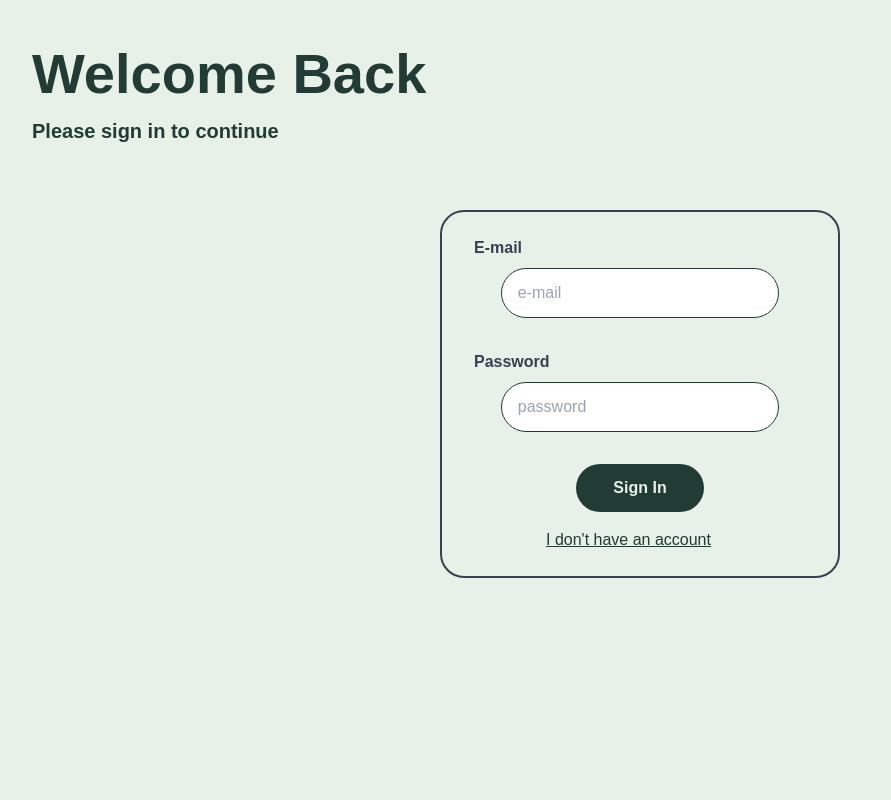
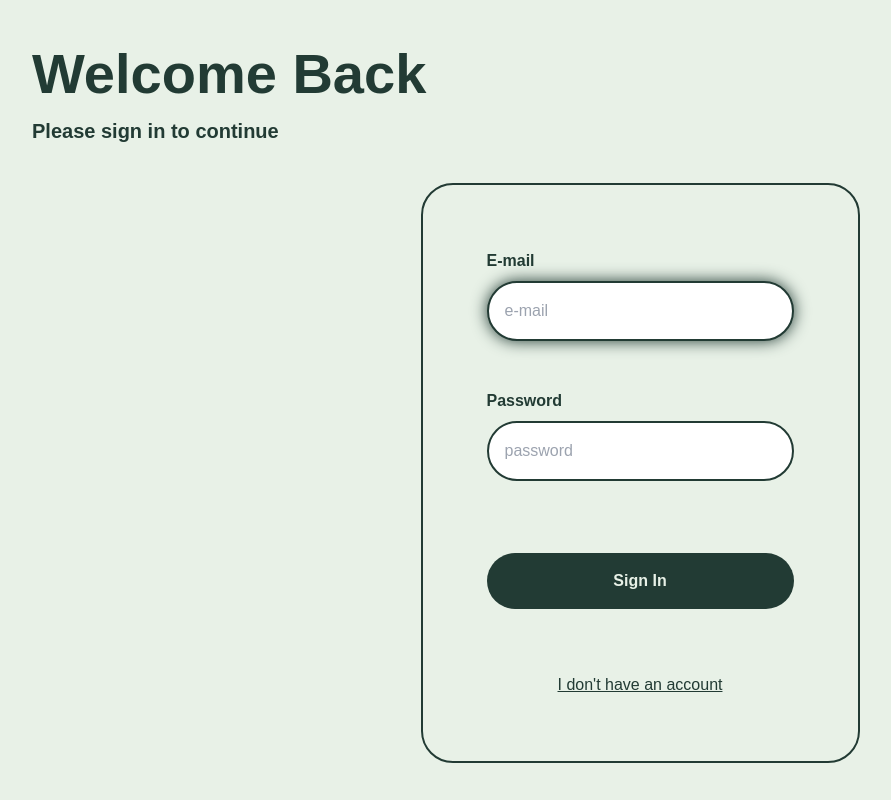
Before and after one commit to gurleensingh01/railway-capacity-management, a Next.js app: page /signIn in a window 1280 px wide. Shown: the whole page, without its empty margins (0-891 px from the left). Built offline with nearby package versions, Linux system fonts and the light colour scheme; no server answers.

Commit message:
update login/register styling

```diff
--- a/app/page.js
+++ b/app/page.js
@@ -33,7 +33,7 @@ export default function WelcomePage() {
         <div className="ext_main_container">
             <div className="h-full w-full flex flex-col items-center justify-center">
                 <div className="text-center">
-                    <h1 className="ext_title">Welcome</h1>
+                    <h1 className="ext_greeting_title">Welcome</h1>
                     <h2 className="font-thin italic mb-8">Railway Capacity Management</h2>
 
                     <div className="flex flex-row space-x-5 justify-center" >
--- a/app/signIn/page.js
+++ b/app/signIn/page.js
@@ -48,38 +48,45 @@ export default function SignInPage() {
 
     return (
     <div className="ext_main_container">
-      <div className="mb-16">
-        <h1 className="ext_title">Welcome Back</h1>
-        <h2 className="ext_subtitle">Please sign in to continue</h2>
+        <div className="ext_greeting">
+            <h1 className="ext_greeting_title">Welcome Back</h1>
+            <h2 className="ext_greeting_subtitle">Please sign in to continue</h2>
         </div>
 
-      {error && <p className="text-red-500 mb-4">{error}</p>} {/* Show error message */}
+        <div className="ext_auth_container">
+            <form onSubmit={onSubmit} className="ext_auth_form">
+                <div className="ext_field_section">
+                    <h3 className="ext_field_label">E-mail</h3>
+                    <input className="ext_field_entry" name="email" type="email" placeholder="e-mail" autoFocus required />
+                </div>
 
-      <div className="flex justify-center items-center">
-        <div className="w-[90%] max-w-[400px] p-6 border-2 border-gray-700 rounded-3xl">
-            <form onSubmit={onSubmit} className="flex flex-col items-center">
-            <h3 className="pl-2 self-start pb-2 text-gray-700 ext_label">E-mail</h3>
-            <input className="w-[80%] max-w-[560px] px-4 py-3 mb-8 border" name="email" type="email" placeholder="e-mail" required />
+                <div className="ext_field_section">
+                    <h3 className="ext_field_label">Password</h3>
+                    <input className="ext_field_entry" name="password" type="password" placeholder="password" required />
+                </div>
 
-            <h3 className="pl-2 self-start pb-2 text-gray-700 ext_label">Password</h3>
-            <input className="w-[80%] max-w-[560px] px-4 py-3 mb-8 border" name="password" type="password" placeholder="password" required />
-
-            <button type="submit" className="w-32 px-4 py-3 mx-auto dark_button" disabled={loading}>
-                {loading ? "Signing In..." : "Sign In"}
-            </button>
-
-            {loading && (
+                {/* Loading spinner */}
+                { loading && (
                     <div className="flex justify-center mt-4">
                     <div className="animate-spin h-8 w-8 border-t-2 border-blue-500 rounded-full"></div>
                     </div>
                 )}
+
+                {/* Error messages */}
+                { error && (
+                    <p className="ext_auth_error">{error}</p>
+                )}
+
+                <div className="ext_field_section">
+                    <button type="submit" className="ext_auth_submit_button dark_button" disabled={loading}>
+                    {loading ? "Signing In..." : "Sign In"}
+                    </button>
+                </div>
             </form>
-
-            <button onClick={() => router.push("/signUp")} className="mx-20 mt-4 dark_button_without_background">
+            <button onClick={() => router.push("/signUp")} className="ext_auth_context_switcher dark_button_without_background">
                 I don't have an account
             </button>
         </div>
     </div>
-    </div>
     );
 }
--- a/app/signUp/page.js
+++ b/app/signUp/page.js
@@ -26,11 +26,11 @@ export default function Page() {
 
     // Validation for email and password
     const validateInputs = (email, password, confirmPassword) => {
-    if (!email || !password) return "Please fill out all fields.";
-    if (password.length < 6) return "Password must be at least 6 characters.";
-    if (!/[A-Z]/.test(password)) return "Password must contain at least one uppercase letter.";
-    if (!/\d/.test(password)) return "Password must contain at least one number.";
-    if (password !== confirmPassword) return "Passwords do not match.";
+        if (!email || !password)            return "Please fill out all fields.";
+        if (password.length < 6)            return "Password must be at least 6 characters.";
+        if (!/[A-Z]/.test(password))        return "Password must contain at least one uppercase letter.";
+        if (!/\d/.test(password))           return "Password must contain at least one number.";
+        if (password !== confirmPassword)   return "Passwords do not match.";
         return null;
     };
 
@@ -77,83 +77,60 @@ export default function Page() {
 
     return (
         <div className="ext_main_container">
-      <div className="mb-4">
-        <h1 className="ext_title">Create an Account</h1>
-        <h2 className="ext_subtitle">Please fill in the form to continue</h2>
+            <div className="ext_greeting">
+                <h1 className="ext_greeting_title">Create an Account</h1>
+                <h2 className="ext_greeting_subtitle">Please fill in the form to continue</h2>
             </div>
 
-      {error && <p className="text-red-800 mb-4">{error}</p>}
-      {success && <p style={{ color: "#223B34" }} className="mb-4">{success}</p>}
+            <div className="ext_auth_container">
+                <form onSubmit={onSubmit} className="ext_auth_form">
+                    <div className="ext_field_section">
+                        <h3 className="ext_field_label">E-mail</h3>
+                        <input className="ext_field_entry" ref={emailRef} type="email" placeholder="e-mail" autoFocus required/>
+                    </div>
 
-      <div className="flex justify-center items-center">
-        <div className="w-[90%] max-w-[400px] p-6 border-2 border-gray-700 rounded-3xl">
-            <form onSubmit={onSubmit} className="flex flex-col items-center">
-            <h3 className="pl-2 self-start pb-2 ext_label">E-mail</h3>
-            <input
-                className="w-[80%] max-w-[560px] px-4 py-3 mb-8 border"
-                ref={emailRef}
-                type="email"
-                placeholder="e-mail"
-                autoFocus
-                required
-            />
+                    <div className="ext_field_section">
+                        <h3 className="ext_field_label">Password</h3>
+                        <input className="ext_field_entry" ref={passwordRef} type="password" placeholder="password" required/>
+                    </div>
 
-            <h3 className="pl-2 self-start pb-2 ext_label">Password</h3>
-            <input
-                className="w-[80%] max-w-[560px] px-4 py-3 mb-8 border"
-                ref={passwordRef}
-                type="password"
-                placeholder="password"
-                required
-            />
-
-            <h3 className="pl-2 self-start pb-2 ext_label">Confirm Password</h3>
-            <input
-                className="w-[80%] max-w-[560px] px-4 py-3 mb-8 border"
-                ref={confirmPasswordRef}
-                type="password"
-                placeholder="confirm password"
-                required
-            />
+                    <div className="ext_field_section">
+                        <h3 className="ext_field_label">Confirm Password</h3>
+                        <input className="ext_field_entry" ref={confirmPasswordRef} type="password" placeholder="confirm password" required/>
+                    </div>
 
                     {/* Province Selection */}
-            <h3 className="pl-2 self-start pb-2 ext_label">Select Your Province</h3>
-            <select
-                value={province}
-                onChange={(e) => setProvince(e.target.value)}
-                className="w-[80%] max-w-[560px] px-4 py-3 mb-8 border"
-                required
-            >
-                {provinces.map((prov) => (
-                <option key={prov} value={prov}>
-                    {prov}
-                </option>
-                ))}
+                    <div className="ext_field_section">
+                        <h3 className="ext_field_label">Region</h3>
+                        <select value={province} onChange={(e) => setProvince(e.target.value)} className="text-center ext_field_entry" required>
+                            {provinces.map((prov) => (<option key={prov} value={prov}>{prov}</option>))}
                         </select>
+                    </div>
 
-            <button
-                type="submit"
-                className="w-40 px-4 py-3 mx-auto mb-2 dark_button"
-                disabled={loading}
-            >
-                {loading ? "Creating Account..." : "Register"}
-            </button>
-
+                    {/* Loading message */}
                     {loading && (
                         <div className="flex justify-center mt-4">
                             <div className="animate-spin h-8 w-8 border-t-2 border-blue-500 rounded-full"></div>
                         </div>
                     )}
+
+                    {/* Error messages */}
+                    {error && <p className="ext_auth_error">{error}</p>}
+
+                    {/* Success messages */}
+                    {success && <p className="">{success}</p>}
+
+                    <div className="ext_field_section">
+                        <button type="submit" className="ext_auth_submit_button dark_button" disabled={loading} >
+                            {loading ? "Creating Account..." : "Register"}
+                        </button>
+                    </div>
                 </form>
 
-            <button
-            onClick={() => router.push("/signIn")}
-            className="mx-20 mt-4 dark_button_without_background"
-            >
+                <button onClick={() => router.push("/signIn")} className="ext_auth_context_switcher dark_button_without_background">
                     I have an account already
                 </button>
             </div>
         </div>
-    </div>
     );
 }
--- a/app/styles.css
+++ b/app/styles.css
@@ -21,26 +21,96 @@ sup {
     height: 100%;
     width: 100%;
     padding: 32px;
+    display: flex;
+    flex-direction: column;
+    overflow: scroll;
+    white-space: nowrap;
+}
+
+.ext_greeting {
+    display: flex;
+    flex-direction:column;
+    justify-content: start;
+    text-align: left;
+    align-items: start;
+    margin: 0;
+    margin-bottom: 32px;
+}
+
+.ext_greeting_title {
+    font-size: 56px;
+    font-weight: bold;
+}
+
+.ext_greeting_subtitle {
+    font-size: 20px;
+    font-weight: bold;
+}
+
+.ext_auth_container {
+    display: flex;
+    margin: auto;
+    flex-direction: column;
+    justify-content: center;
+    align-items: center;
+    border: 2px solid;
+    border-radius: 32px;
+}
+
+.ext_auth_form {
+    width: 100%;
+    height: 100%;
+    display: flex;
+    flex-direction: column;
+    justify-content: center;
+    align-items: center;
+    padding: 32px 64px;
+    margin: 32px;
+    gap: 48px;
+}
+
+.ext_auth_submit_button {
+    width: 100%;
+    height: auto;
+    padding: 16px;
+    margin-top: 24px;
+}
+
+.ext_field_section {
+    height: 100%;
+    width: 100%;
+    display: flex;
+    flex-direction: column;
+    text-align: left;
+    gap: 8px;
+}
+
+.ext_field_label {
+    font-size: 16px;
+    font-weight: bold;
+}
+
+.ext_field_entry {
+    width: 100%;
+    border: 2px solid;
+    border-radius: 32px;
+    padding: 16px;
+}
+
+.ext_auth_error {
+    color: red;
+}
+
+.ext_auth_context_switcher {
+    width: 100%;
+    height: 100%;
+    margin-top: 0;
+    margin-bottom: 64px;
 }
 
 .int_main_container {
     height: 100%;
     width: 100%;
-}
-
-.ext_title {
-    font-size: 56px;
-    font-weight: bold;
-}
-
-.ext_subtitle {
-    font-size: 20px;
-    font-weight: bold;
-}
-
-.ext_label {
-    font-size: 16px;
-    font-weight: bold;
 }
 
 .int_title {
```
Lines whose indentation alone changed are shown as unchanged.
